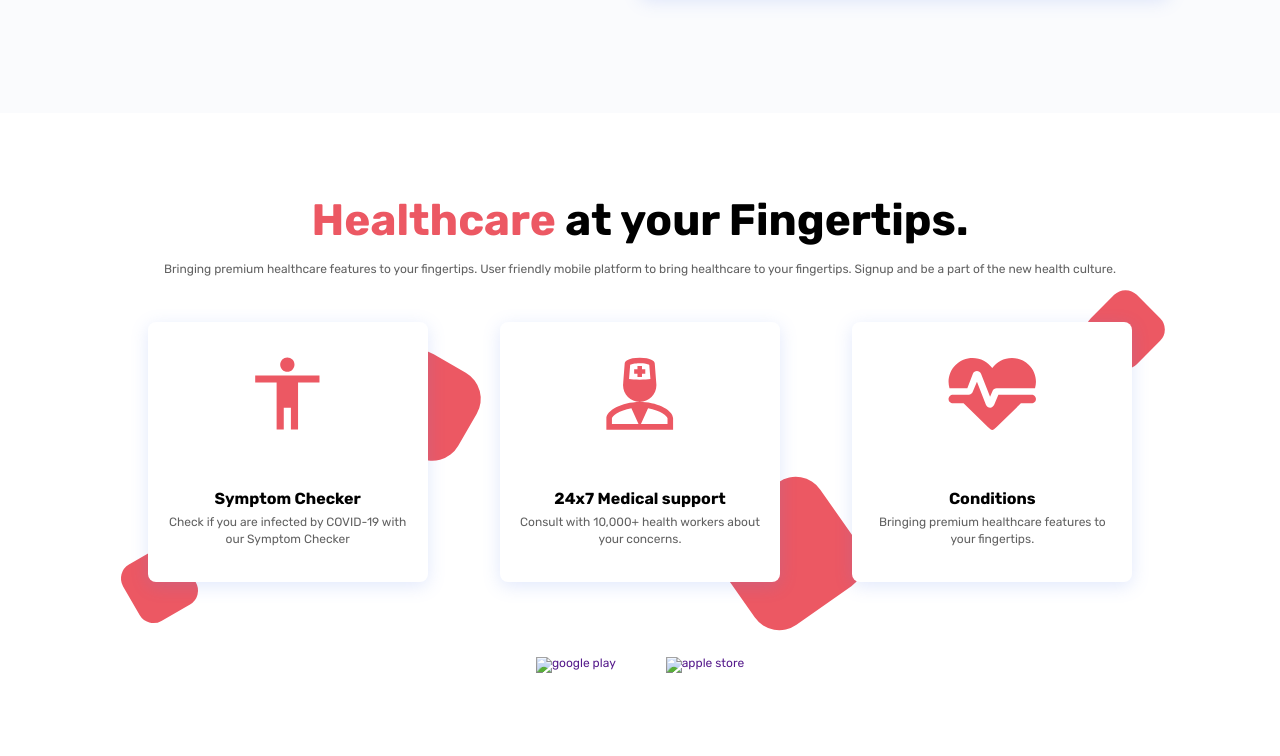
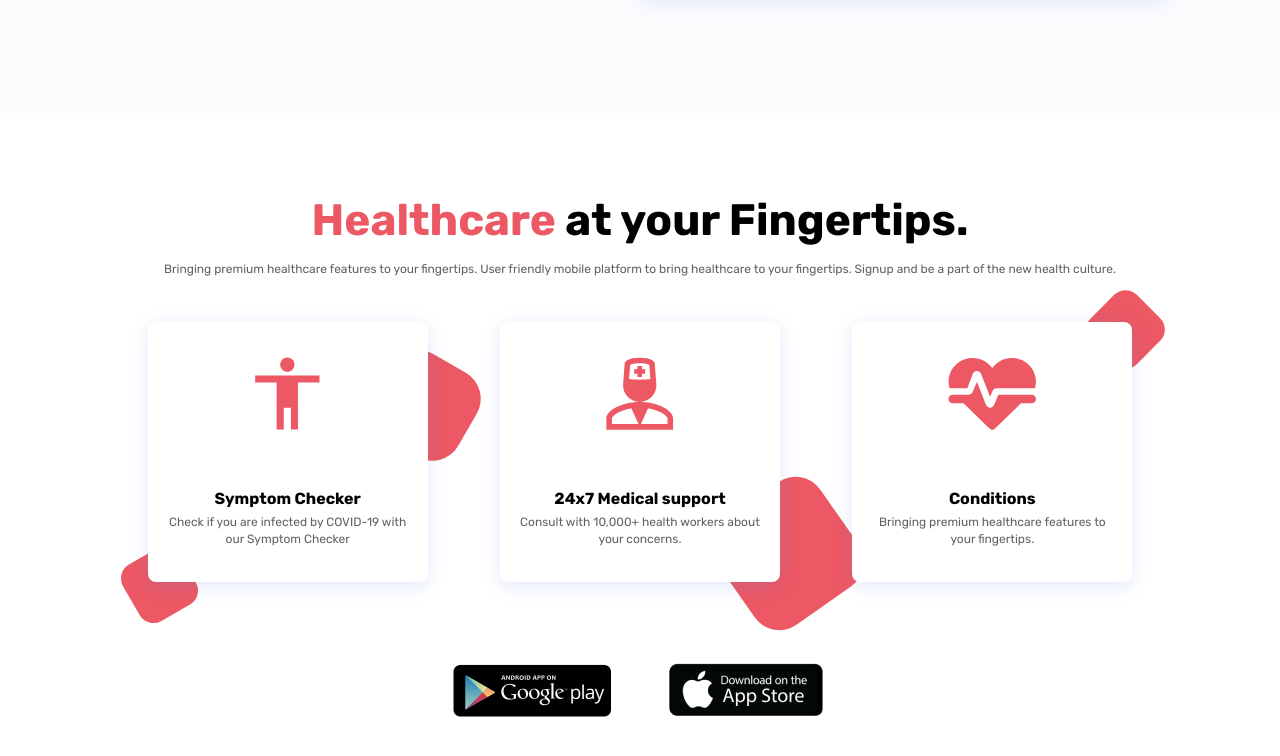
Before and after one commit to andreymashko7/corona-site, a website: page index.html in a window 1280 px wide. Shown: the part 2022-2778 px from the top of the page. Before the commit the page ends 2740 px from the top, so only its background shows below. Drawn offline with Linux system fonts and the light colour scheme; the site is published under a folder, as on GitHub Pages, so addresses that start at the root find nothing.

Commit message:
fix path to img

```diff
--- a/index.html
+++ b/index.html
@@ -28,7 +28,7 @@
       <header id="open" class="header">
         <div id="close" class="header__container">
           <a href="" class="header__logo">
-            <img src="/img/logo.svg" alt="logo" />
+            <img src="./img/logo.svg" alt="logo" />
           </a>
           <div class="header__menu menu">
             <nav id="menu" class="menu__body">
@@ -238,10 +238,10 @@
         <div class="footer__container">
           <div class="footer__items">
             <a href="" class="footer__item">
-              <img src="/img/googleplay.png" alt="google play" />
+              <img src="./img/googleplay.png" alt="google play" />
             </a>
             <a href="" class="footer__item">
-              <img src="/img/appstore.png" alt="apple store" />
+              <img src="./img/appstore.png" alt="apple store" />
             </a>
           </div>
         </div>
```
